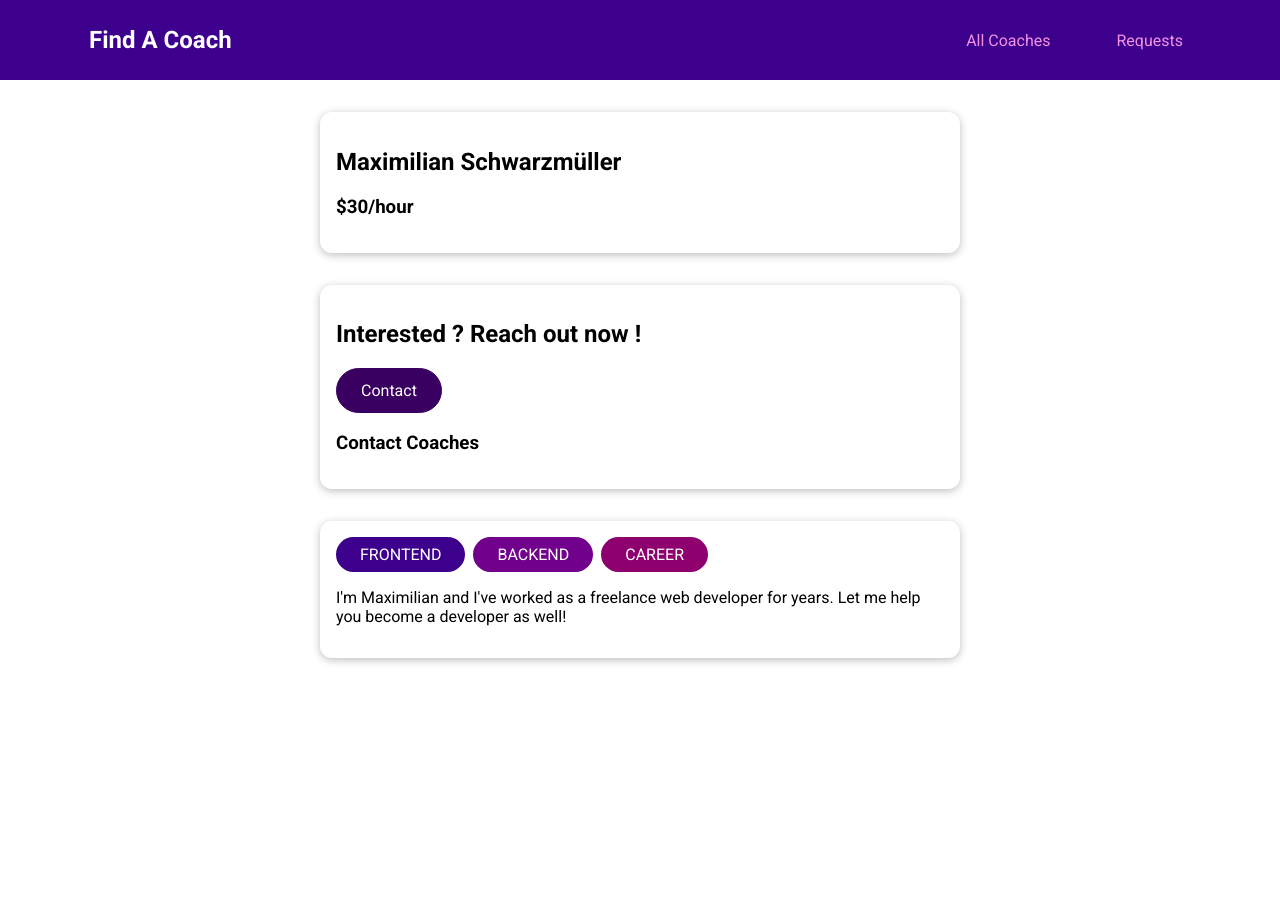
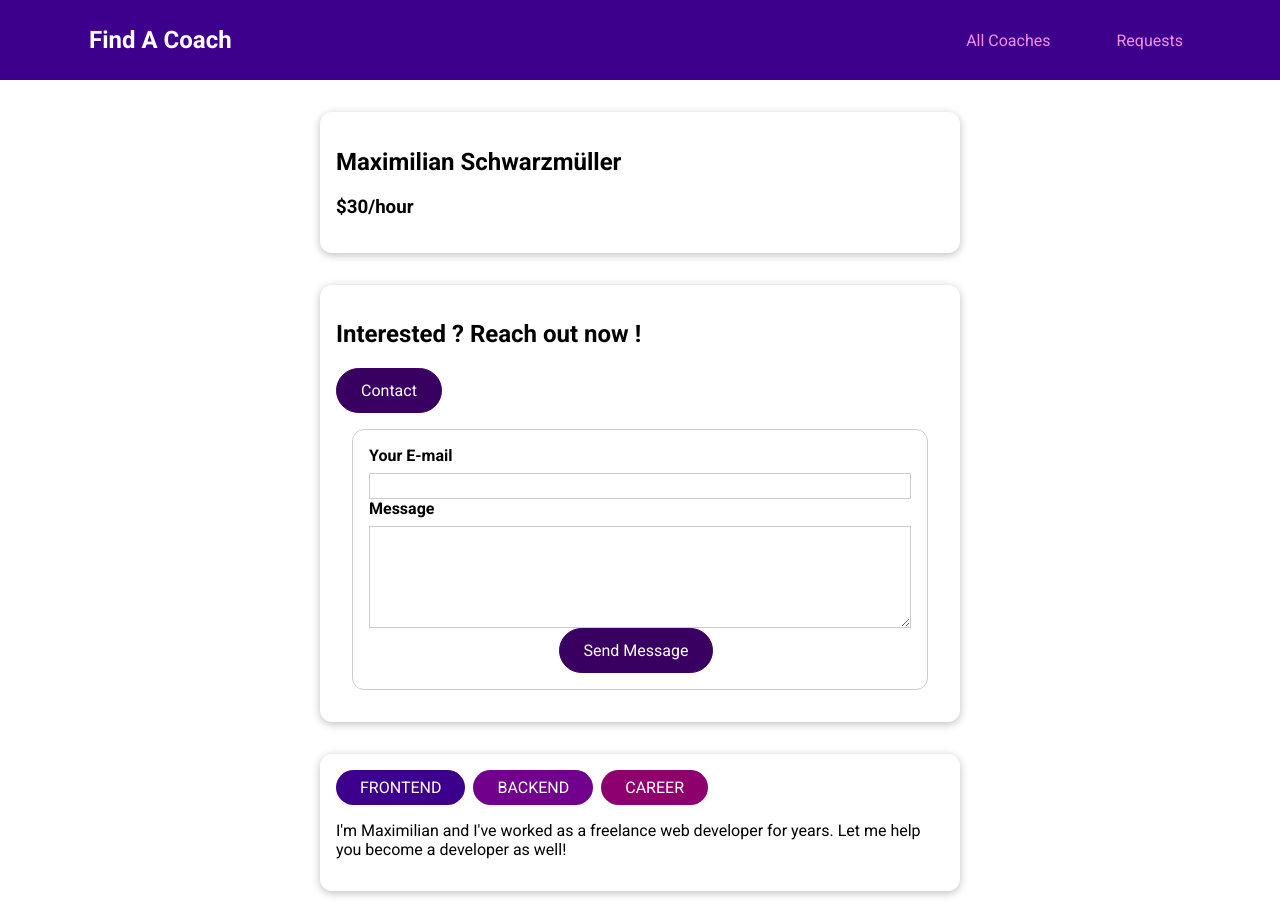
Before and after one commit to deepakioo/coachFinder, a Vue app: page /coaches/c1/contact in a window 1280 px wide. Before the commit the page ends 800 px from the top, so only its background shows below. Built offline with nearby package versions, Linux system fonts and the light colour scheme.

Commit message:
adding contactCoach form

```diff
--- a/src/pages/coaches/CoachRegistraion.vue
+++ b/src/pages/coaches/CoachRegistraion.vue
@@ -16,7 +16,7 @@
 
     methods:{
         saveData(data){
-            console.log('coachRegisteration', data)
+
           this.$store.dispatch('coaches/registerCoach', data)
           this.$router.replace('/coaches')
         }
--- a/src/pages/requests/Contact.vue
+++ b/src/pages/requests/Contact.vue
@@ -1,3 +1,80 @@
 <template>
-    <h3>Contact Coaches</h3>
+    <form @submit.prevent="submitForm">
+        <div>
+            <label for="email">Your E-mail</label>
+            <input type="email" v-model.trim="email" id="email"/>
+        </div>
+        <div>
+            <label for="message">Message</label>
+            <textarea  id="message"  v-model.trim="message" rows="5"></textarea>
+        </div>
+        <p class="errors" v-if="!formIsValid">Please enter a valid email and non-empty message</p>
+        <div class="actions">
+            <base-button>Send Message</base-button>
+        </div>
+    </form>
 </template>
+
+<script>
+export default {
+    data(){
+        return{
+            email: '',
+            message: '',
+            formIsValid:true,
+        }
+    },
+    methods:{
+        submitForm(){
+         this.formIsValid = true
+         if(this.email === '' || !this.email.includes('@') || this.message === ''){
+             this.formIsValid = false
+             return
+         }
+        }
+    }
+}
+</script>
+<style  scoped>
+form {
+  margin: 1rem;
+  border: 1px solid #ccc;
+  border-radius: 12px;
+  padding: 1rem;
+}
+
+.form-control {
+  margin: 0.5rem 0;
+}
+
+label {
+  font-weight: bold;
+  margin-bottom: 0.5rem;
+  display: block;
+}
+
+input,
+textarea {
+  display: block;
+  width: 100%;
+  font: inherit;
+  border: 1px solid #ccc;
+  padding: 0.15rem;
+}
+
+input:focus,
+textarea:focus {
+  border-color: #3d008d;
+  background-color: #faf6ff;
+  outline: none;
+}
+
+.errors {
+  font-weight: bold;
+  color: red;
+}
+
+.actions {
+  text-align: center;
+}
+</style>
```
